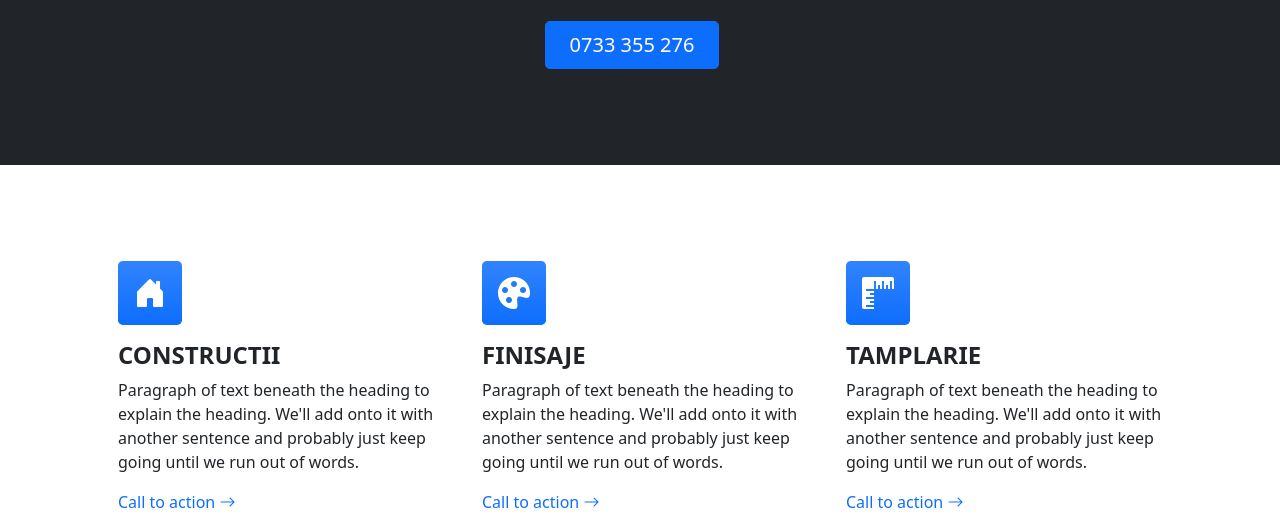
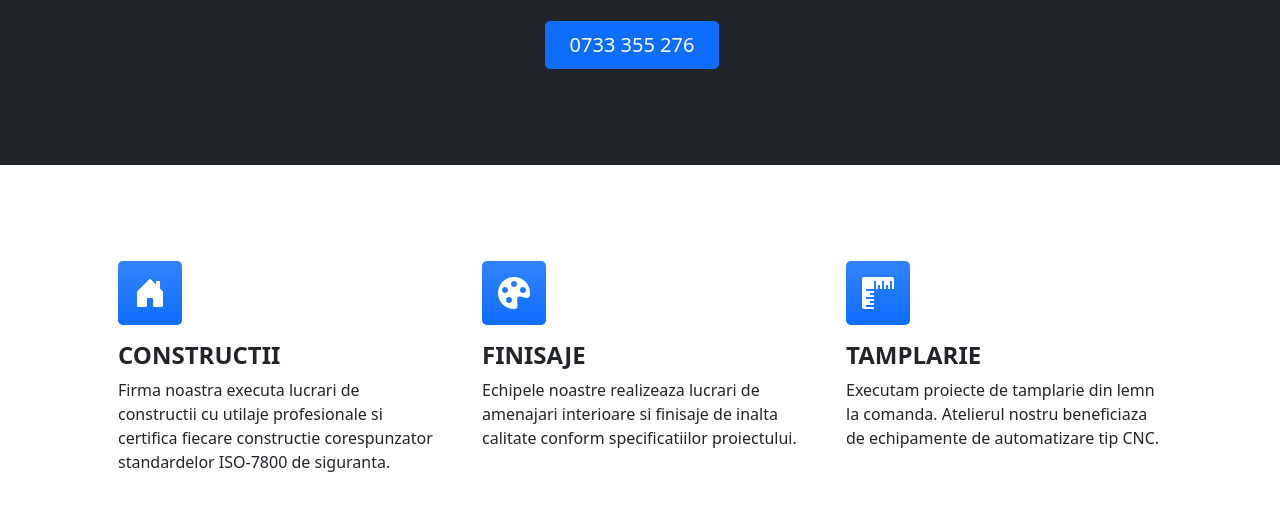
Before and after one commit to cifrom/cifrom.github.io, a plain HTML site: page index.html in a window 1280 px wide. Shown: the part 426-952 px from the top of the page. Drawn offline with nearby package versions, Linux system fonts and the light colour scheme.

Commit message:
Update index.html

```diff
--- a/index.html
+++ b/index.html
@@ -53,28 +53,31 @@
                     <div class="col-lg-4 mb-5 mb-lg-0">
                         <div class="feature bg-primary bg-gradient text-white rounded-3 mb-3"><i class="bi bi-house-door-fill"></i></div>
                         <h2 class="h4 fw-bolder">CONSTRUCTII</h2>
-                        <p>Paragraph of text beneath the heading to explain the heading. We'll add onto it with another sentence and probably just keep going until we run out of words.</p>
-                        <a class="text-decoration-none" href="#!">
+                        <p>Firma noastra executa lucrari de constructii cu utilaje profesionale si certifica fiecare constructie corespunzator standardelor ISO-7800 de siguranta.</p>
+                        <!--<a class="text-decoration-none" href="#!">
                             Call to action
                             <i class="bi bi-arrow-right"></i>
                         </a>
+                        -->
                     </div>
                     <div class="col-lg-4 mb-5 mb-lg-0">
                         <div class="feature bg-primary bg-gradient text-white rounded-3 mb-3"><i class="bi bi-palette-fill"></i></div>
                         <h2 class="h4 fw-bolder">FINISAJE</h2>
-                        <p>Paragraph of text beneath the heading to explain the heading. We'll add onto it with another sentence and probably just keep going until we run out of words.</p>
-                        <a class="text-decoration-none" href="#!">
+                        <p>Echipele noastre realizeaza lucrari de amenajari interioare si finisaje de inalta calitate conform specificatiilor proiectului.</p>
+                        <!--<a class="text-decoration-none" href="#!">
                             Call to action
                             <i class="bi bi-arrow-right"></i>
+                        -->
                         </a>
                     </div>
                     <div class="col-lg-4">
                         <div class="feature bg-primary bg-gradient text-white rounded-3 mb-3"><i class="bi bi-rulers"></i></div>
                         <h2 class="h4 fw-bolder">TAMPLARIE</h2>
-                        <p>Paragraph of text beneath the heading to explain the heading. We'll add onto it with another sentence and probably just keep going until we run out of words.</p>
-                        <a class="text-decoration-none" href="#!">
+                        <p>Executam proiecte de tamplarie din lemn la comanda. Atelierul nostru beneficiaza de echipamente de automatizare tip CNC.</p>
+                        <!--<a class="text-decoration-none" href="#!">
                             Call to action
                             <i class="bi bi-arrow-right"></i>
+                        -->
                         </a>
                     </div>
                 </div>
```
